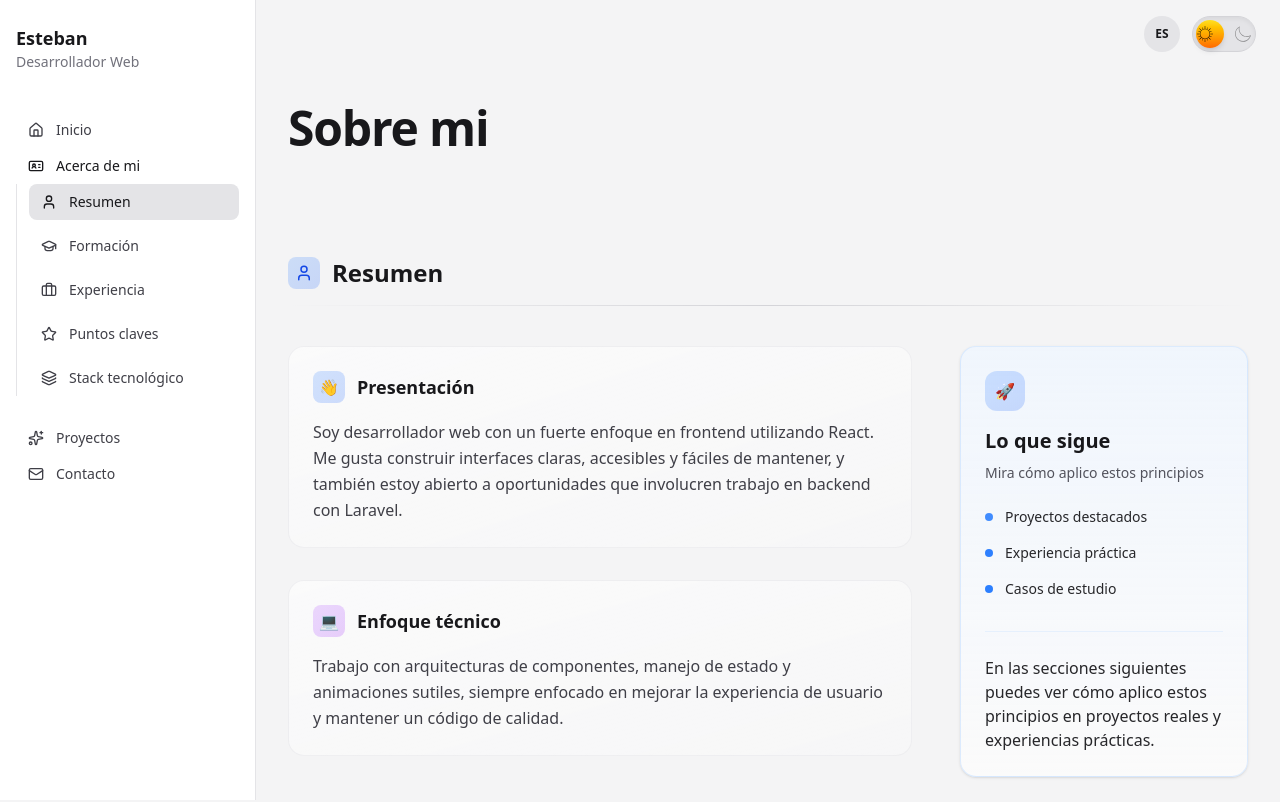
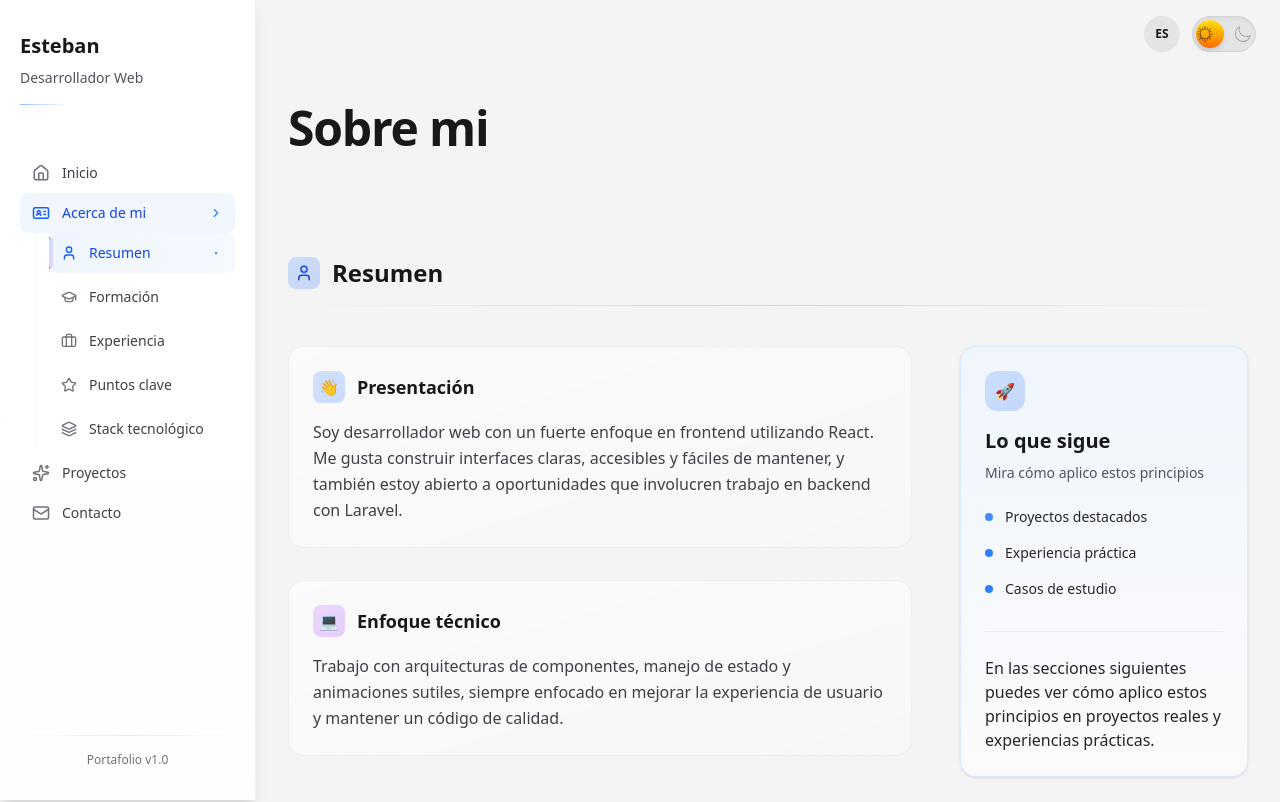
Before and after one commit to bsantanag95/proyecto_portafolio, a React (Vite) app: page /about in a window 1280 px wide. Shown: the top 802 px of the page. Built offline with nearby package versions, Linux system fonts and the light colour scheme.

Commit message:
feat(sidebar): redesign navigation layout and improve scroll behavior

```diff
--- a/src/components/Sidebar/Sidebar.tsx
+++ b/src/components/Sidebar/Sidebar.tsx
@@ -90,7 +90,6 @@ const Sidebar = () => {
     return () => document.removeEventListener("keydown", handleTab);
   }, [isOpen]);
 
-  // En Sidebar.tsx, ajusta el rootMargin para "about" a "-10% 0px -80% 0px" para desktop (y opcionalmente para mobile) para activar las secciones más cerca del top del viewport
   const { activeId, setAndLockActiveId } = useScrollSpy(
     sidebarContext === "about"
       ? [
@@ -105,7 +104,6 @@ const Sidebar = () => {
         : [],
     {
       enabled: sidebarContext === "home" || sidebarContext === "about",
-      // Sidebar.tsx
       rootMargin: isDesktop ? "-5% 0px -75% 0px" : "-5% 0px -80% 0px",
       threshold: 0.5,
     },
@@ -113,17 +111,12 @@ const Sidebar = () => {
 
   return (
     <>
-      {/* Overlay */}
+      {/* Overlay con efecto glassmorphism */}
       {isOpen && !isDesktop && (
         <div
           aria-hidden="true"
           onClick={close}
-          className="
-      fixed inset-0 z-10
-      bg-zinc-100/80 dark:bg-zinc-900/80
-      backdrop-blur-sm
-      md:hidden
-    "
+          className="fixed inset-0 z-10 bg-zinc-900/40 backdrop-blur-sm md:hidden"
         />
       )}
 
@@ -134,115 +127,108 @@ const Sidebar = () => {
         aria-hidden={!isDesktop && !isOpen}
         inert={!isDesktop && !isOpen}
         className={`
-    fixed left-0 top-0 z-20
-    h-screen w-64
-    bg-white dark:bg-zinc-900
-    border-r border-zinc-200 dark:border-zinc-800
-    px-4 py-6
-    transition-transform duration-300 ease-in-out
-    ${isOpen ? "translate-x-0" : "-translate-x-full"}
-    md:translate-x-0
-  `}
+          fixed left-0 top-0 z-20
+          h-screen w-64
+          flex flex-col
+          bg-linear-to-b from-white/95 to-white/90 backdrop-blur-sm
+          border-r border-zinc-200/50
+          px-5 py-8
+          transition-all duration-300 ease-in-out
+          ${isOpen ? "translate-x-0 shadow-xl" : "-translate-x-full"}
+          md:translate-x-0 md:shadow-lg
+          dark:from-zinc-900/95 dark:to-zinc-900/90 dark:border-zinc-800/50
+        `}
       >
-        {/* Header */}
-        <div className="mb-10">
-          <h1 className="text-lg font-semibold text-zinc-900 dark:text-zinc-100">
+        {/* Header con efecto sutil */}
+        <div className="mb-12">
+          <h1 className="text-xl font-bold text-zinc-900 dark:text-zinc-100 mb-2">
             {t.sidebar.title}
           </h1>
-          <p className="text-sm text-zinc-500 dark:text-zinc-400">
+          <p className="text-sm text-zinc-600 dark:text-zinc-400">
             {t.sidebar.subtitle}
           </p>
+          <div className="mt-4 h-px w-12 bg-linear-to-r from-blue-500/50 to-transparent" />
         </div>
 
-        {/* Navigation */}
-        <nav className="space-y-6">
+        {/* Navegación */}
+        <nav className="flex-1 space-y-1 overflow-y-visible md:overflow-y-auto">
           {/* Inicio */}
           <SidebarItem
             label={t.sidebar.home}
             path="/"
             onClick={close}
-            icon={<Home size={16} aria-hidden="true" />}
+            icon={<Home size={18} aria-hidden="true" />}
           />
-
-          {/* Secciones Home
-          {sidebarContext === "home" && (
-            <div className="space-y-2 border-l border-zinc-200 dark:border-zinc-700 pl-3">
-              <SidebarItem
-                label={t.home.contact}
-                action={() => {
-                  scrollToSection("contact");
-                  close();
-                }}
-                active={activeSection === "contact-spy"}
-                icon={<Mail size={16} aria-hidden="true" />}
-              />
-            </div>
-          )} */}
 
           {/* About */}
           <SidebarItem
             label={t.sidebar.about}
             path="/about"
             onClick={close}
-            icon={<IdCard size={16} aria-hidden="true" />}
+            icon={<IdCard size={18} aria-hidden="true" />}
           />
 
           {/* Secciones About */}
           {sidebarContext === "about" && (
-            <div className="space-y-2 border-l border-zinc-200 dark:border-zinc-700 pl-3">
+            <div className="space-y-1 ml-4 pl-3 border-l border-zinc-200/30 dark:border-zinc-700/30">
               <SidebarItem
                 label={t.about.summaryTitle}
                 action={() => {
-                  setAndLockActiveId("summary"); // Actualiza el UI al instante y bloquea el Spy
+                  setAndLockActiveId("summary");
                   scrollToSection("summary");
                   close();
                 }}
                 active={activeId === "summary-spy"}
                 icon={<User size={16} />}
+                nested
               />
 
               <SidebarItem
                 label={t.about.education.title}
                 action={() => {
-                  setAndLockActiveId("education"); // Actualiza el UI al instante y bloquea el Spy
+                  setAndLockActiveId("education");
                   scrollToSection("education");
                   close();
                 }}
                 active={activeId === "education-spy"}
                 icon={<GraduationCap size={16} />}
+                nested
               />
 
               <SidebarItem
                 label={t.about.experienceTitle}
                 action={() => {
-                  setAndLockActiveId("experience"); // Actualiza el UI al instante y bloquea el Spy
+                  setAndLockActiveId("experience");
                   scrollToSection("experience");
                   close();
                 }}
                 active={activeId === "experience-spy"}
                 icon={<Briefcase size={16} />}
+                nested
               />
 
               <SidebarItem
                 label={t.about.highlightsTitle}
                 action={() => {
-                  setAndLockActiveId("highlights"); // Actualiza el UI al instante y bloquea el Spy
+                  setAndLockActiveId("highlights");
                   scrollToSection("highlights");
                   close();
                 }}
                 active={activeId === "highlights-spy"}
                 icon={<Star size={16} />}
+                nested
               />
 
               <SidebarItem
                 label={t.about.techStack}
                 action={() => {
-                  setAndLockActiveId("tech"); // Actualiza el UI al instante y bloquea el Spy
+                  setAndLockActiveId("tech");
                   scrollToSection("tech");
                   close();
                 }}
                 active={activeId === "tech-spy"}
                 icon={<Layers size={16} />}
+                nested
               />
             </div>
           )}
@@ -252,7 +238,7 @@ const Sidebar = () => {
             label={t.sidebar.projects}
             path="/projects"
             active={sidebarContext === "projects"}
-            icon={<Sparkles size={16} />}
+            icon={<Sparkles size={18} />}
           />
 
           {/* Contacto */}
@@ -260,9 +246,17 @@ const Sidebar = () => {
             label={t.sidebar.contact}
             path="/contact"
             active={sidebarContext === "contact"}
-            icon={<Mail size={16} />}
+            icon={<Mail size={18} />}
           />
         </nav>
+
+        {/* Footer sutil */}
+        <div className="bottom-6 left-5 right-5">
+          <div className="h-px w-full bg-linear-to-r from-transparent via-zinc-300/50 to-transparent dark:via-zinc-700/50 mb-4" />
+          <p className="text-xs text-zinc-500 dark:text-zinc-500 text-center">
+            {t.sidebar.portfolio} v1.0
+          </p>
+        </div>
       </aside>
     </>
   );
--- a/src/components/Sidebar/SidebarItem.tsx
+++ b/src/components/Sidebar/SidebarItem.tsx
@@ -1,5 +1,6 @@
 import { NavLink } from "react-router-dom";
 import { motion, useReducedMotion, type Transition } from "framer-motion";
+import { ChevronRight, Dot } from "lucide-react";
 
 interface Props {
   label: string;
@@ -8,59 +9,78 @@ interface Props {
   onClick?: () => void;
   active?: boolean;
   icon?: React.ReactNode;
+  nested?: boolean;
 }
 
-const SidebarItem = ({ label, path, action, onClick, active, icon }: Props) => {
+const SidebarItem = ({
+  label,
+  path,
+  action,
+  onClick,
+  active,
+  icon,
+  nested = false,
+}: Props) => {
   const shouldReduceMotion = useReducedMotion();
 
   const baseClasses = `
     relative
     flex w-full items-center gap-3
-    rounded-lg px-3 py-2
+    rounded-lg px-3 py-2.5
     text-sm font-medium
     cursor-pointer
-    transition-colors
+    transition-all duration-300
     focus:outline-none
     focus-visible:ring-2
-    focus-visible:ring-zinc-400 dark:focus-visible:ring-zinc-600
+    focus-visible:ring-blue-500/50
+    ${nested ? "text-sm" : "text-base"}
   `;
 
-  const activeClasses = "text-zinc-900 dark:text-zinc-100";
-  const inactiveClasses =
-    "text-zinc-700 dark:text-zinc-300 hover:bg-zinc-200 dark:hover:bg-zinc-800";
+  const activeClasses =
+    "text-blue-700 dark:text-blue-400 bg-blue-50/80 dark:bg-blue-900/20";
+  const inactiveClasses = `
+    text-zinc-700 dark:text-zinc-300
+    hover:text-zinc-900 dark:hover:text-zinc-100
+    hover:bg-zinc-100/80 dark:hover:bg-zinc-800/50
+  `;
 
   const pillTransition: Transition = shouldReduceMotion
     ? { duration: 0 }
     : {
         type: "spring",
-        stiffness: 380,
+        stiffness: 400,
         damping: 30,
       };
 
   const content = (
     <>
-      {/* 🔹 Active pill */}
+      {/* Indicador activo - barra lateral */}
       {active && (
         <motion.div
-          layoutId="sidebar-active-pill"
+          layoutId="sidebar-active-indicator"
           transition={pillTransition}
-          className="
-            absolute inset-0
-            rounded-lg
-            bg-zinc-200 dark:bg-zinc-800
-            z-0
-          "
+          className="absolute left-0 top-1/2 -translate-y-1/2 h-8 w-1 rounded-r-full bg-linear-to-b from-blue-500 to-purple-500"
         />
       )}
 
-      {/* 🔹 Content */}
+      {/* Fondo activo */}
+      {active && (
+        <motion.div
+          layoutId="sidebar-active-bg"
+          transition={pillTransition}
+          className="absolute inset-0 rounded-lg bg-linear-to-r from-blue-50/80 to-white/30 dark:from-blue-900/20 dark:to-zinc-900/20"
+        />
+      )}
+
+      {/* Contenido */}
       <motion.span
-        className="relative z-10 flex items-center gap-3"
+        className="relative z-10 flex items-center justify-between w-full"
         whileHover={shouldReduceMotion ? {} : { x: 2 }}
         whileTap={shouldReduceMotion ? {} : { scale: 0.97 }}
         transition={{ type: "spring", stiffness: 300, damping: 25 }}
       >
-        {/* Icon */}
+        <span className="flex items-center gap-3">
+          {/* Icono */}
           <motion.span
             key={active ? "active" : "inactive"}
             initial={{ scale: active ? 0.95 : 1 }}
@@ -70,12 +90,30 @@ const SidebarItem = ({ label, path, action, onClick, active, icon }: Props) => {
                 ? { duration: 0 }
                 : { type: "spring", stiffness: 500, damping: 30 }
             }
+            className={
+              active
+                ? "text-blue-600 dark:text-blue-400"
+                : "text-zinc-500 dark:text-zinc-500"
+            }
           >
             {icon}
           </motion.span>
 
           {label}
+        </span>
+
+        {/* Flecha indicadora para hover */}
+        <motion.span
+          initial={{ opacity: 0, x: -5 }}
+          animate={{ opacity: active ? 1 : 0, x: active ? 0 : -5 }}
+          className="text-blue-500 dark:text-blue-400"
+        >
+          <Dot size={14} />
         </motion.span>
+      </motion.span>
+
+      {/* Efecto de brillo en hover */}
+      <div className="absolute inset-0 rounded-lg bg-linear-to-r from-blue-500/0 to-blue-500/0 opacity-0 hover:opacity-5 transition-opacity duration-300" />
     </>
   );
 
@@ -108,23 +146,27 @@ const SidebarItem = ({ label, path, action, onClick, active, icon }: Props) => {
         >
           {isActive && (
             <motion.div
-              layoutId="sidebar-active-pill"
+              layoutId="sidebar-active-indicator"
               transition={pillTransition}
-              className="
-                absolute inset-0
-                rounded-lg
-                bg-zinc-200 dark:bg-zinc-800
-                z-0
-              "
+              className="absolute left-0 top-1/2 -translate-y-1/2 h-8 w-1 rounded-r-full bg-linear-to-b from-blue-500 to-purple-500"
+            />
+          )}
+
+          {isActive && (
+            <motion.div
+              layoutId="sidebar-active-bg"
+              transition={pillTransition}
+              className="absolute inset-0 rounded-lg bg-linear-to-r from-blue-50/80 to-white/30 dark:from-blue-900/20 dark:to-zinc-900/20"
             />
           )}
 
           <motion.span
-            className="relative z-10 flex items-center gap-3"
+            className="relative z-10 flex items-center justify-between w-full"
             whileHover={shouldReduceMotion ? {} : { x: 2 }}
             whileTap={shouldReduceMotion ? {} : { scale: 0.97 }}
             transition={{ type: "spring", stiffness: 300, damping: 25 }}
           >
+            <span className="flex items-center gap-3">
               <motion.span
                 key={isActive ? "active" : "inactive"}
                 initial={{ scale: isActive ? 0.95 : 1 }}
@@ -134,12 +176,28 @@ const SidebarItem = ({ label, path, action, onClick, active, icon }: Props) => {
                     ? { duration: 0 }
                     : { type: "spring", stiffness: 500, damping: 30 }
                 }
+                className={
+                  isActive
+                    ? "text-blue-600 dark:text-blue-400"
+                    : "text-zinc-500 dark:text-zinc-500"
+                }
               >
                 {icon}
               </motion.span>
 
               {label}
+            </span>
+
+            <motion.span
+              initial={{ opacity: 0, x: -5 }}
+              animate={{ opacity: isActive ? 1 : 0, x: isActive ? 0 : -5 }}
+              className="text-blue-500 dark:text-blue-400"
+            >
+              <ChevronRight size={14} />
             </motion.span>
+          </motion.span>
+
+          <div className="absolute inset-0 rounded-lg bg-linear-to-r from-blue-500/0 to-blue-500/0 opacity-0 hover:opacity-5 transition-opacity duration-300" />
         </span>
       )}
     </NavLink>
--- a/src/i18n/en.ts
+++ b/src/i18n/en.ts
@@ -3,11 +3,12 @@ export const en = {
     title: "Esteban",
     subtitle: "Web Developer",
     home: "Overview",
-    about: "About Me",
+    about: "About me",
     projects: "Projects",
     contact: "Contact",
     toggleSections: "Show sections",
     ariaLabel: "Main navigation",
+    portfolio: "Portfolio",
   },
   footer: {
     text: "Frontend Developer · React & TypeScript",
@@ -93,7 +94,7 @@ export const en = {
       "I work with technical responsibility, managing my time and tasks effectively in autonomous work environments.",
       "I value clear communication and a collaborative approach to building better products.",
     ],
-    highlightsTitle: "Key Highlights",
+    highlightsTitle: "Key highlights",
     highlightsSubtitle: "What defines me",
 
     //EDUCATION
--- a/src/i18n/es.ts
+++ b/src/i18n/es.ts
@@ -8,6 +8,7 @@ export const es = {
     contact: "Contacto",
     toggleSections: "Mostrar secciones",
     ariaLabel: "Navegación principal",
+    portfolio: "Portafolio",
   },
   footer: {
     text: "Desarrollador Frontend · React & TypeScript",
@@ -89,7 +90,7 @@ export const es = {
       "Valoro la comunicación clara y el trabajo colaborativo para construir mejores productos.",
     ],
 
-    highlightsTitle: "Puntos claves",
+    highlightsTitle: "Puntos clave",
     highlightsSubtitle: "Lo que me define",
 
     //EDUCATION
```
Lines whose indentation alone changed are shown as unchanged.
